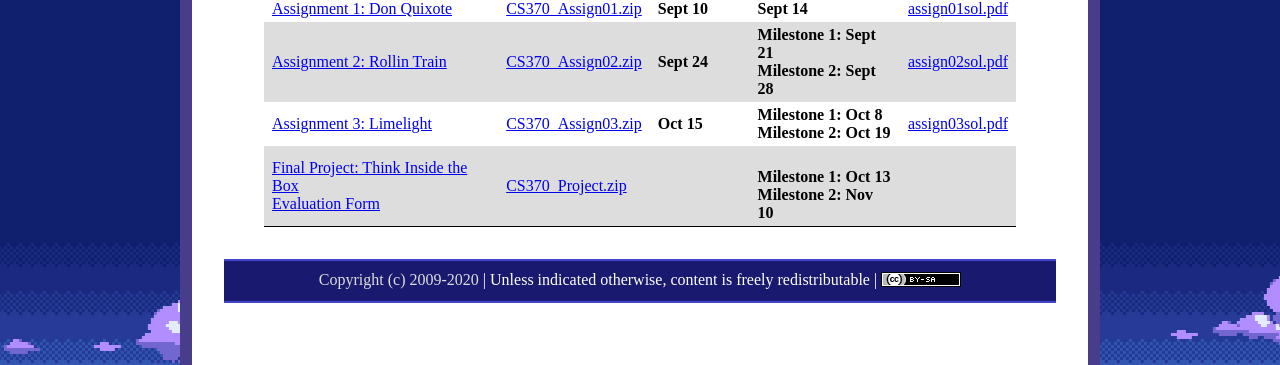
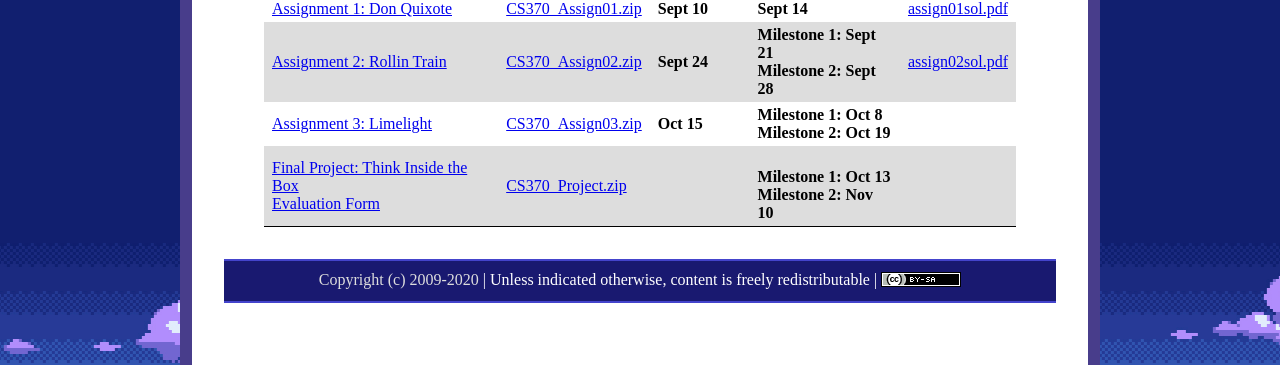
Before and after one commit to ycpcs/cs370-fall2020, a Jekyll site: the page built from assign/index.md, in a window 1280 px wide. Shown: the part 201-566 px from the top of the page. Built offline with Jekyll 4.4.1, drawn with Linux system fonts in a browser that asks for light colours.

Commit message:
update assign index
update assign index

```diff
--- a/assign/index.md
+++ b/assign/index.md
@@ -11,7 +11,7 @@ All written portions should be submitted to Canvas. All programming portions sho
 > ---------- | ---- | ----------- | ----------- | --------- |
 > [Assignment 1: Don Quixote](assign01.html)       | [CS370_Assign01.zip](src/CS370_Assign01.zip) | **Sept 10** | **Sept 14** | [assign01sol.pdf](sol/assign01sol.pdf) |
 > [Assignment 2: Rollin Train](assign02.html)      | [CS370_Assign02.zip](src/CS370_Assign02.zip) | **Sept 24**   | **Milestone 1: Sept 21** <br /> **Milestone 2: Sept 28** | [assign02sol.pdf](sol/assign02sol.pdf) |
-> [Assignment 3: Limelight](assign03.html)         | [CS370_Assign03.zip](src/CS370_Assign03.zip) | **Oct 15**   | **Milestone 1: Oct 8** <br /> **Milestone 2: Oct 19** | [assign03sol.pdf](sol/assign03sol.pdf) |
+> [Assignment 3: Limelight](assign03.html)         | [CS370_Assign03.zip](src/CS370_Assign03.zip) | **Oct 15**   | **Milestone 1: Oct 8** <br /> **Milestone 2: Oct 19** |  |
 > [Final Project: Think Inside the Box](project.html) <br /> [Evaluation Form](CS370_Final_Project_eval.docx) | [CS370_Project.zip](src/CS370_Project.zip) | |  <br /> **Milestone 1: Oct 13** <br /> **Milestone 2: Nov 10** | |
 
 <!--
```
